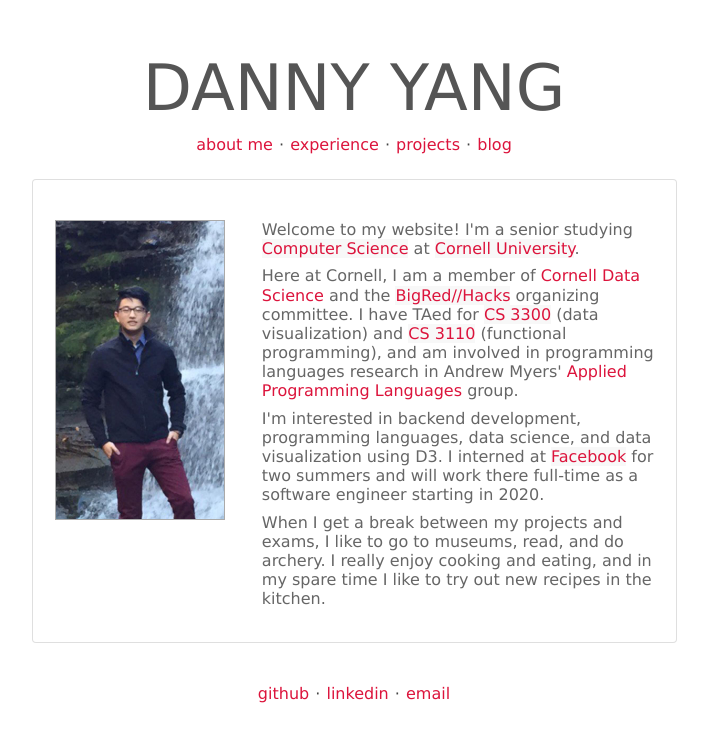
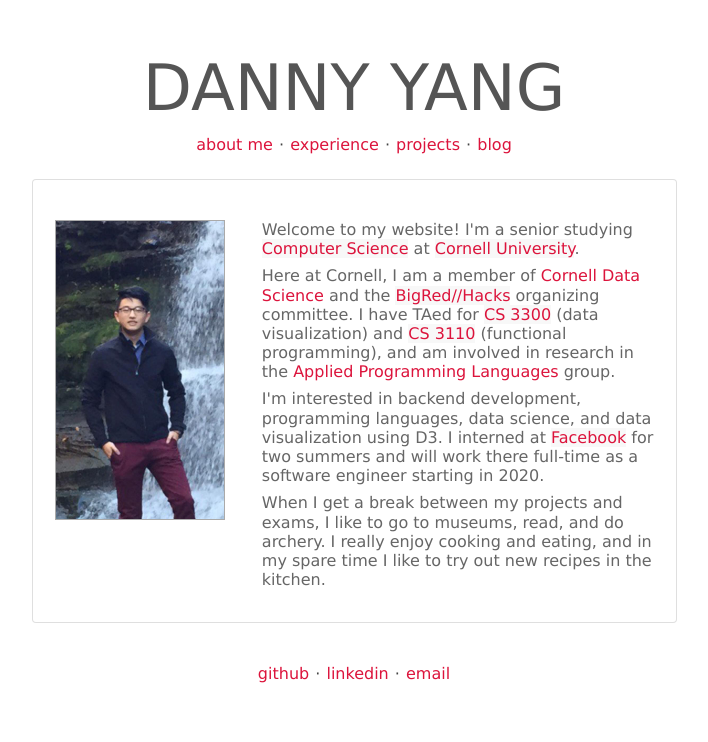
Before and after one commit to yangdanny97/yangdanny97.github.io, a Jekyll site: the page built from index.html, in a window 1280 px wide. Shown: the top 742 px of the page, without its empty margins (286-994 px from the left). Built offline with Jekyll 4.4.1, drawn with Linux system fonts in a browser that asks for light colours.

Commit message:
change text

```diff
--- a/index.html
+++ b/index.html
@@ -13,7 +13,7 @@ title: Danny Yang - Profile
                         target="_blank">Cornell Data Science</a> and the <span class="highlight">BigRed//Hacks</span>
                     organizing committee. I have TAed for <span class="highlight">CS 3300</span>
                     (data visualization) and <span class="highlight">CS 3110</span> (functional programming),
-                    and am involved in programming languages research in Andrew Myers' <a class="nm"
+                    and am involved in research in the <a class="nm"
                         href="https://github.com/apl-cornell" target="_blank">Applied Programming Languages</a> group.
                 </h4>
                 <h4 class='about'>I'm interested in backend development, programming languages,
```
